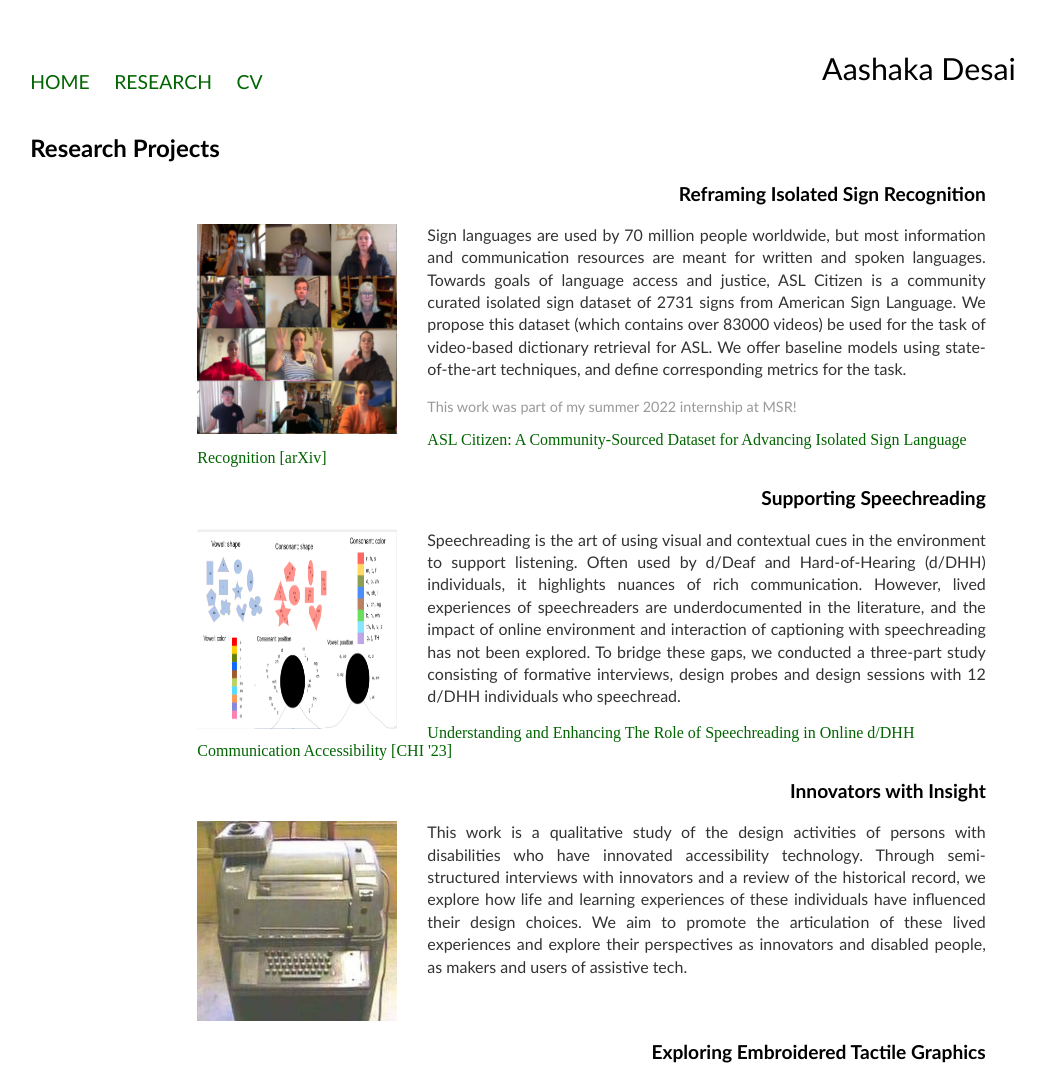
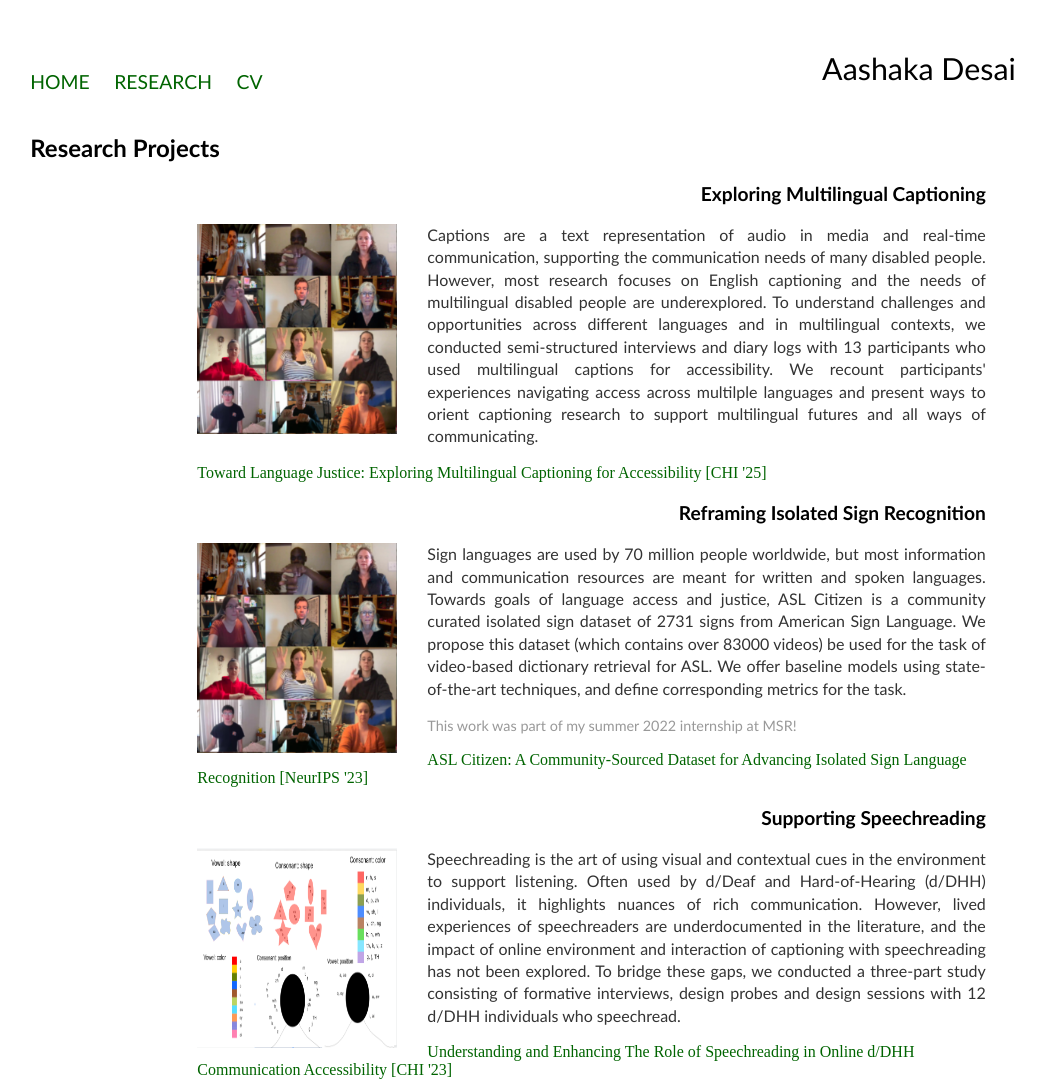
Before and after one commit to aashakadesai/aashakadesai.github.io, a Jekyll site: the page built from research/index.html, in a window 1280 px wide, cut to the strip 0-1079 px from the top of the page. Shown: the whole strip, without its empty margins (117-1162 px from the left). Built offline with Jekyll 4.4.1, drawn with Linux system fonts in a browser that asks for light colours.

Commit message:
Update index.html

```diff
--- a/research/index.html
+++ b/research/index.html
@@ -7,10 +7,14 @@
 <h2>Research Projects</h2>
 </div>
 <div class="blurb" style="width:80%;margin-right:30px;margin-left:auto;">
+  <h3 style="font-size:1.2em;clear:both;">Exploring Multilingual Captioning</h3>
+	<p style="font-size:1.0em;"><img src="/user_grid.png" alt="grid of stillframes from sign videos. features users mid-sign, with variety of background and lighting conditions." style="float:left;height:210px;width:200px;padding-right:30px;"> Captions are a text representation of audio in media and real-time communication, supporting the communication needs of many disabled people. However, most research focuses on English captioning and the needs of multilingual disabled people are underexplored. To understand challenges and opportunities across different languages and in multilingual contexts, we conducted semi-structured interviews and diary logs with 13 participants who used multilingual captions for accessibility. We recount participants' experiences navigating access across multilple languages and present ways to orient captioning research to support multilingual futures and all ways of communicating. </p>
+	<a href="../CHI25_language_justice_camera_ready_tagged.pdf" style="font-size:1.0em;">Toward Language Justice: Exploring Multilingual Captioning for Accessibility [CHI '25]</a>
+<br class="cb">
   <h3 style="font-size:1.2em;clear:both;">Reframing Isolated Sign Recognition</h3>
 	<p style="font-size:1.0em;"><img src="/user_grid.png" alt="grid of stillframes from sign videos. features users mid-sign, with variety of background and lighting conditions." style="float:left;height:210px;width:200px;padding-right:30px;"> Sign languages are used by 70 million people worldwide, but most information and communication resources are meant for written and spoken languages. Towards goals of language access and justice, ASL Citizen is a community curated isolated sign dataset of 2731 signs from American Sign Language. We propose this dataset (which contains over 83000 videos) be used for the task of video-based dictionary retrieval for ASL. We offer baseline models using state-of-the-art techniques, and define corresponding metrics for the task. </p>
 	<p style="font-size:0.9em;color:#999;">This work was part of my summer 2022 internship at MSR!</p>
-	<a href="ASL_Dataset__arxiv_.pdf" style="font-size:1.0em;">ASL Citizen: A Community-Sourced Dataset for Advancing Isolated Sign Language Recognition [arXiv]</a>
+	<a href="ASL_Dataset__arxiv_.pdf" style="font-size:1.0em;">ASL Citizen: A Community-Sourced Dataset for Advancing Isolated Sign Language Recognition [NeurIPS '23]</a>
 <br class="cb">
   <h3 style="font-size:1.2em;clear:both;">Supporting Speechreading</h3>
 	<p style="font-size:1.0em;"><img src="/representations.png" alt="shapes and colors and positions mapped to phonemes" style="float:left;height:200px;width:200px;padding-right:30px;"> Speechreading is the art of using visual and contextual cues in the environment to support listening. Often used by d/Deaf and Hard-of-Hearing (d/DHH) individuals, it highlights nuances of rich communication. However, lived experiences of speechreaders are underdocumented in the literature, and the impact of online environment and interaction of captioning with speechreading has not been explored. To bridge these gaps, we conducted a three-part study consisting of formative interviews, design probes and design sessions with 12 d/DHH individuals who speechread.</p>
```
